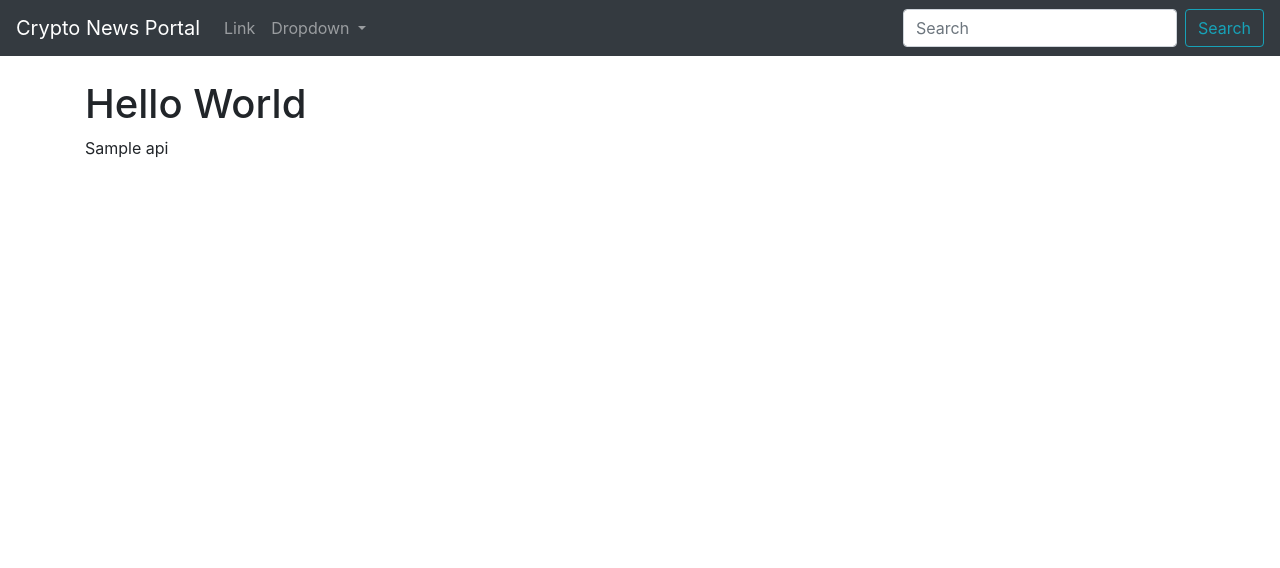
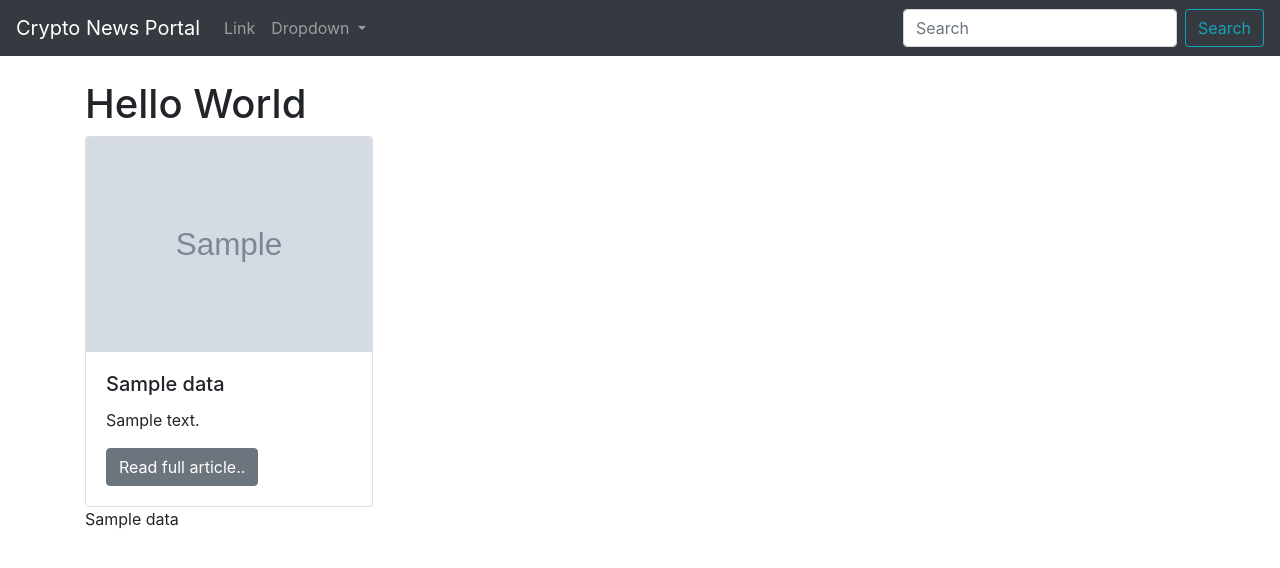
Before and after one commit to ashmat7/Crypto-News-Network, a Django app: template crypto/templates/home.html in a window 1280 px wide. Shown: the top 568 px of the page. Run offline with Django 3.2, Linux system fonts and the light colour scheme; the template is opened without the code that fills it: most values are stand-ins (such as "Sample title", 1, 10 or a date in 2020); grey boxes marked "Sample" are stand-in pictures; some libraries are stand-ins or nearby versions.

Commit message:
Added bootstrap cards

```diff
--- a/crypto/templates/home.html
+++ b/crypto/templates/home.html
@@ -1,5 +1,19 @@
 {% extends 'base.html' %}
 {% block content %}
-<h1>Hello World</h1>
-{{ api }}
+    <h1>Hello World</h1>
+    <div class="container">
+    <div class="row">
+    {% for x in api.Data %}
+    <div class="card" style="width: 18rem;">
+            <img src="{{ x.imageurl }}" class="card-img-top" alt="{{ x.source }}">
+            <div class="card-body">
+              <h5 class="card-title">{{ x.title }}</h5>
+              <p class="card-text">{{ x.body }}</p>
+              <a href="{{ x.url }}" class="btn btn-secondary">Read full article..</a>
+            </div>
+    </div>
+    {% endfor %}
+    </div>
+    </div>
+    {{ api.Data }}
 {% endblock %}
```
